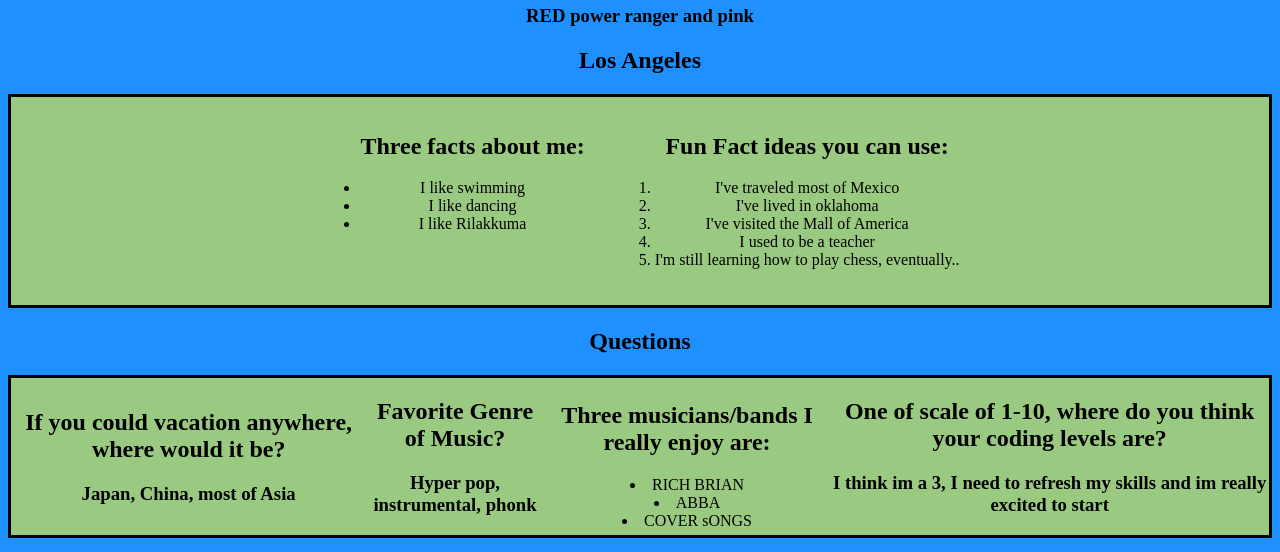
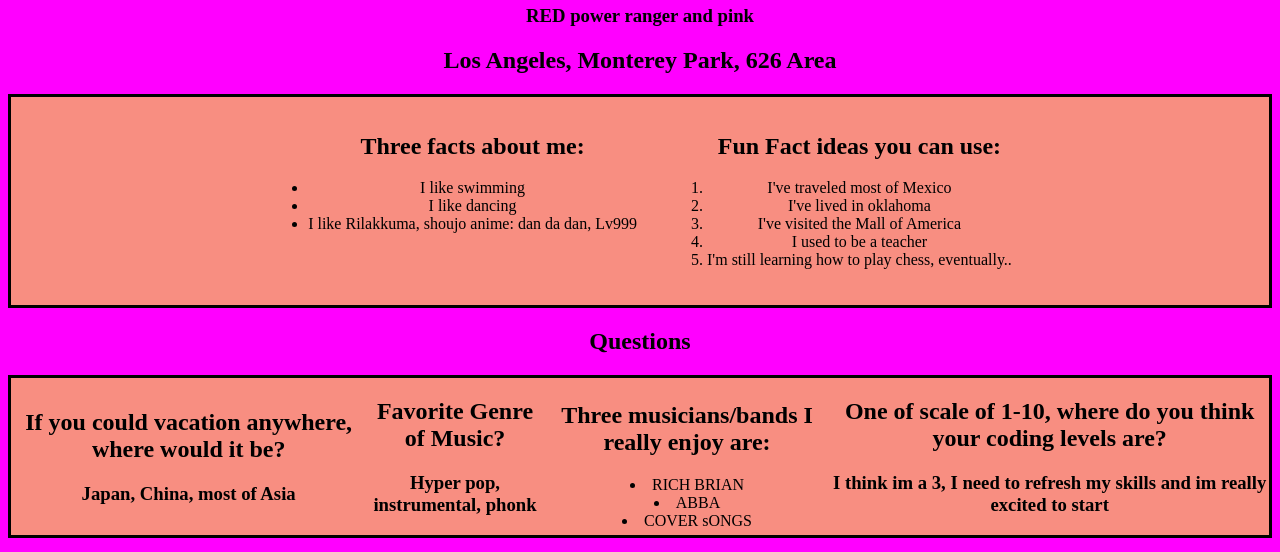
Before and after one commit to AngelicaGFlores/test, a plain HTML site: page index.html in a window 1280 px wide. Shown: the part 122-674 px from the top of the page. Drawn offline with Linux system fonts and the light colour scheme; grey boxes are pictures that could not be loaded; a script that the page names is missing.

Commit message:
i updated the color background

```diff
--- a/index.html
+++ b/index.html
@@ -15,7 +15,7 @@
       <h2>She/Her/Hers</h2>
       <h3>RED power ranger and pink</h3>
     </header>
-    <h2>Los Angeles</h2>
+    <h2>Los Angeles, Monterey Park, 626 Area</h2>
     <section>
       <div class="facts">
         <ul>
@@ -23,7 +23,7 @@
             <h2>Three facts about me:</h2>
             <li>I like swimming</li>
             <li>I like dancing</li>
-            <li>I like Rilakkuma</li>
+            <li>I like Rilakkuma, shoujo anime: dan da dan, Lv999</li>
           </div>
         </ul>
         <ol>
--- a/style.css
+++ b/style.css
@@ -8,7 +8,7 @@ section{
 }
 body{
     text-align: center;
-    background-color: dodgerblue;
+    background-color: magenta;
 }
 ul{
     display: inline;
```
